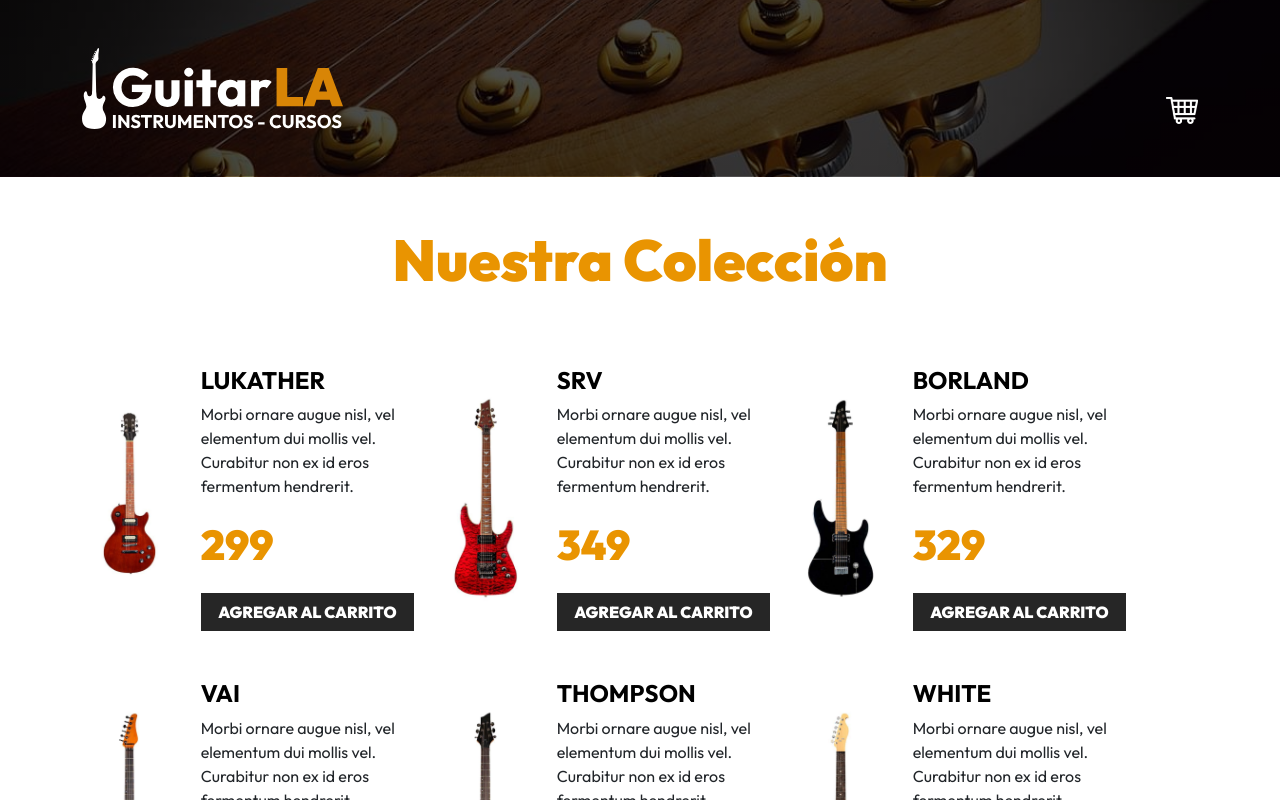
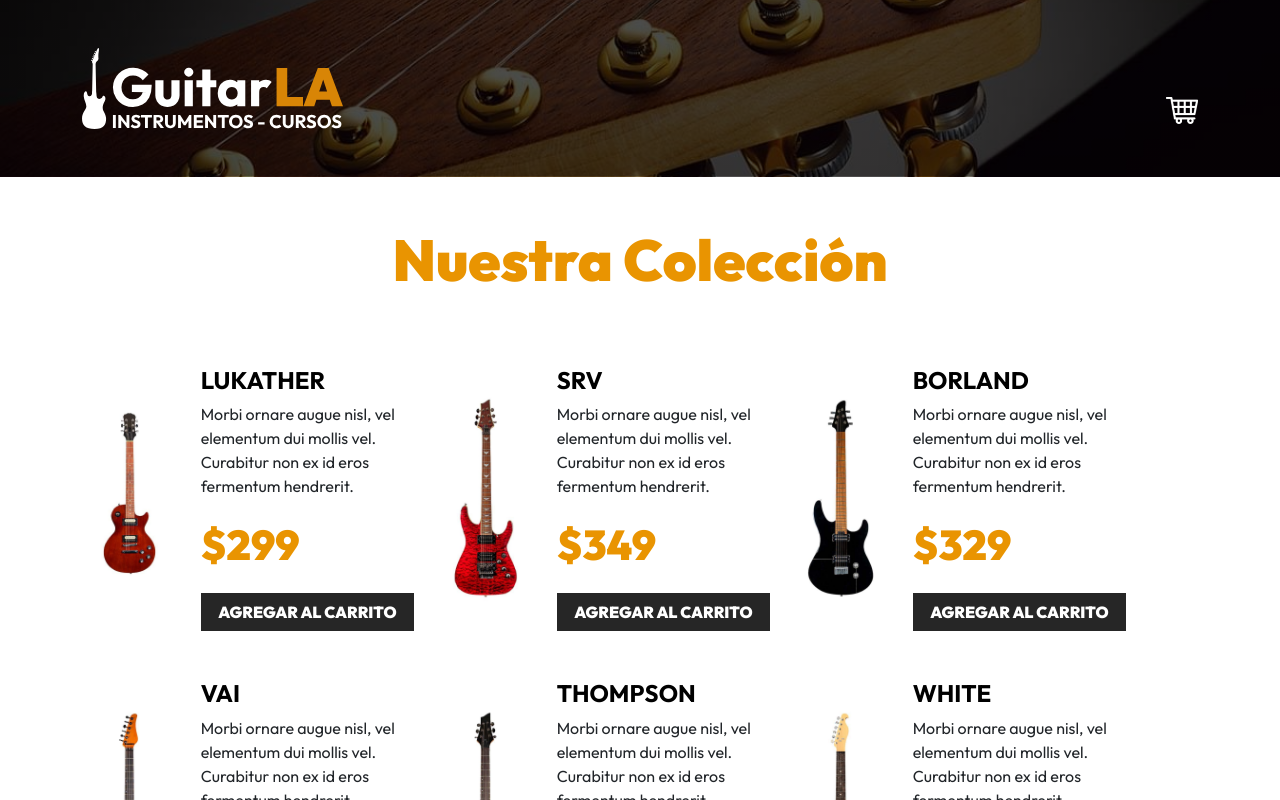
Before and after one commit to mundoenrique/react-juan-pablo, a React (Vite) app in the folder 01-guitarla/: page / in a window 1280 px wide. Shown: the top 800 px of the page. Built offline with nearby package versions, Linux system fonts and the light colour scheme.

Commit message:
Calcúla total a pagar

```diff
--- a/01-guitarla/src/components/Guitar.jsx
+++ b/01-guitarla/src/components/Guitar.jsx
@@ -11,7 +11,7 @@ export default function Guitar({ guitar, addTocart }) {
       <div className="col-8">
         <h3 className="text-black fs-4 fw-bold text-uppercase">{name}</h3>
         <p>{description}</p>
-        <p className="fw-black text-primary fs-3">{price}</p>
+        <p className="fw-black text-primary fs-3">${price}</p>
         <button type="button" className="btn btn-dark w-100" onClick={() => addTocart(guitar)}>
           Agregar al Carrito
         </button>
--- a/01-guitarla/src/components/Header.jsx
+++ b/01-guitarla/src/components/Header.jsx
@@ -3,6 +3,7 @@
 export default function Header({ cart }) {
   // state derivado
   const isEmpty = () => cart.length === 0;
+  const cartTotal = () => cart.reduce((total, item) => total + item.quantity * item.price, 0);
   return (
     <header className="py-5 header">
       <div className="container-xl">
@@ -20,6 +21,7 @@ export default function Header({ cart }) {
                 {isEmpty() ? (
                   <p className="text-center">El carrito esta vacio</p>
                 ) : (
+                  <>
                     <table className="w-100 table">
                       <thead>
                         <tr>
@@ -37,7 +39,7 @@ export default function Header({ cart }) {
                               <img className="img-fluid" src={`/img/${image}.jpg`} alt={`imagen ${name}`} />
                             </td>
                             <td>{name}</td>
-                          <td className="fw-bold">{price}</td>
+                            <td className="fw-bold">${price}</td>
                             <td className="flex align-items-start gap-4">
                               <button type="button" className="btn btn-dark">
                                 -
@@ -56,9 +58,10 @@ export default function Header({ cart }) {
                         ))}
                       </tbody>
                     </table>
+                  </>
                 )}
                 <p className="text-end">
-                  Total pagar: <span className="fw-bold">$899</span>
+                  Total pagar: <span className="fw-bold">${cartTotal()}</span>
                 </p>
                 <button className="btn btn-dark w-100 mt-3 p-2">Vaciar Carrito</button>
               </div>
```
Lines whose indentation alone changed are shown as unchanged.
